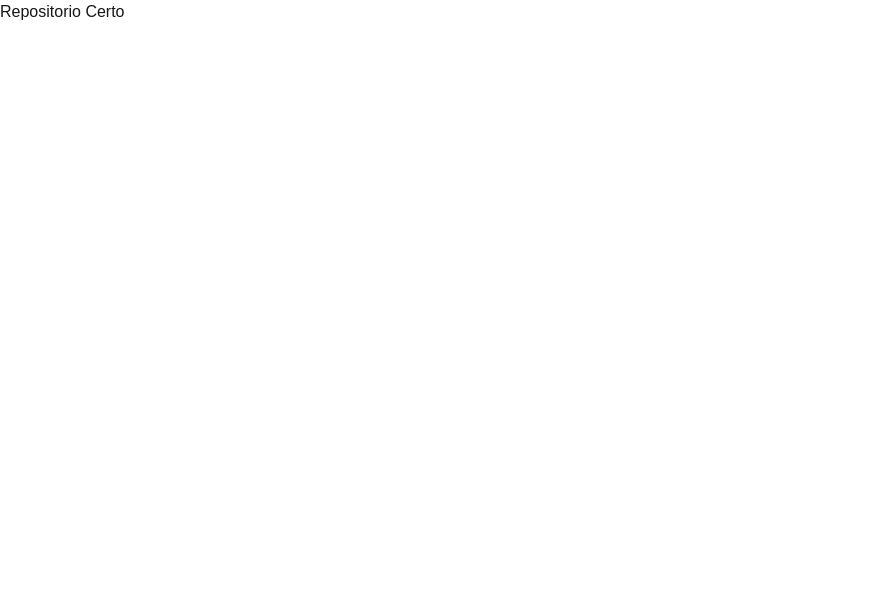
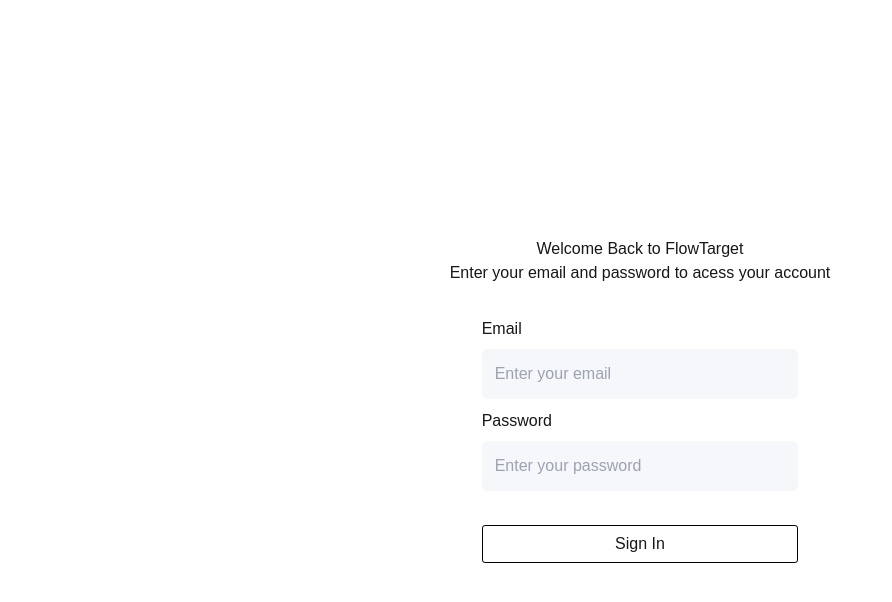
Before and after one commit to Jose-silvaa/marketing-client, a Next.js app: page /auth/login in a window 1280 px wide. Shown: the top 602 px of the page, without its empty margins (0-892 px from the left). Built offline with nearby package versions, Linux system fonts and the light colour scheme.

Commit message:
Login page in progress

```diff
--- /dev/null
+++ b/src/app/auth/login/layout.js
@@ -0,0 +1,29 @@
+import "../login/login.css"
+
+
+export const metadata = {
+    title: 'Login',
+    description: 'D',
+    keywords: 'Next.js, javascript, Login',
+    author: 'José Vitor',
+  };
+
+
+  //Inside Header, component menu
+  export default function RootLayout({ children }) {
+    return (
+      <html lang="pt-BR">
+        <head>
+          <meta name="description" content={metadata.description} />
+          <meta name="keywords" content={metadata.keywords} />
+          <meta name="author" content={metadata.author} />
+        </head>
+        <body>
+          <header>
+
+          </header>
+          <main>{children}</main>
+        </body>
+      </html>
+    );
+  }
--- /dev/null
+++ b/src/app/auth/login/login.css
@@ -0,0 +1,57 @@
+body{
+    margin: 0;
+    height: 100vh;
+    display: flex;
+    flex-direction: column;
+    justify-content: center;
+    align-items: center;
+    text-align: center;
+}
+
+h2{
+    font-size: 36px;
+}
+
+
+button[type="submit"]{
+    margin-top: 1.5rem;
+    padding: 0.4rem;
+    border-radius: 3px;
+    width: 100%;
+}
+
+.section__login{
+    margin-top: 2rem;
+    padding-left: 2rem;
+    padding-right: 2rem;
+    min-width: 300px;
+}
+
+.form__login{
+    text-align: left;
+}
+
+.form__login input{
+    background-color: #f5f7fa;
+    margin-top: 0.5rem;
+    width: 100%;
+    padding: 13px;
+    margin-bottom: 10px;
+    border-radius: 5px;
+    outline: none;
+}
+
+.form__login label{
+    color : #171717
+}
+
+input::placeholder{
+    color: #b2b2b3;
+}
+
+button{
+    border-radius: 5px;
+    border: 1px solid black;
+    background-color: black;
+    color: white;
+}
--- a/src/app/auth/login/page.js
+++ b/src/app/auth/login/page.js
@@ -1,5 +1,49 @@
+"use client"
+
+import { useState } from "react";
+import "../login/login.css"
+
 export default function Login(){
+
+    const [loginData, setLoginData] = useState({
+        email : "",
+        password : ""
+    })
+
+    const handleChange = (e) =>{
+        const { name,  value } = e.target;
+        setLoginData({...loginData, [name] : value})
+    }
+
+    const handleSubmit = (e) => {
+        e.preventDefault();
+
+        console.log(loginData);
+
+        setLoginData({email : "", password : ""})
+    }
+
     return(
-        <h1>Repositorio Certo</h1>
+        <>
+          <section>
+            <h2>Welcome Back to FlowTarget</h2>
+            <p>Enter your email and password to acess your account</p>
+          </section>
+          <section className="section__login">
+                <form className="form__login" onSubmit={handleSubmit}>
+                <div>
+                    <label htmlFor="email">Email</label>
+                    <input type="text" id="email" name="email" value={loginData.email} onChange={handleChange} required placeholder="Enter your email"></input>
+                </div>
+                <div>
+                    <label htmlFor="password">Password</label>
+                    <input type="password" id="password" name="password" value={loginData.password} onChange={handleChange} required placeholder="Enter your password"></input>
+                </div>
+                <div>
+                    <button type="submit">Sign In</button>
+                 </div>
+            </form>
+         </section>
+        </>
     )
 }
--- a/src/app/globals.css
+++ b/src/app/globals.css
@@ -5,13 +5,6 @@
 :root {
   --background: #ffffff;
   --foreground: #171717;
-}
-
-@media (prefers-color-scheme: dark) {
-  :root {
-    --background: #0a0a0a;
-    --foreground: #ededed;
-  }
 }
 
 body {
```
